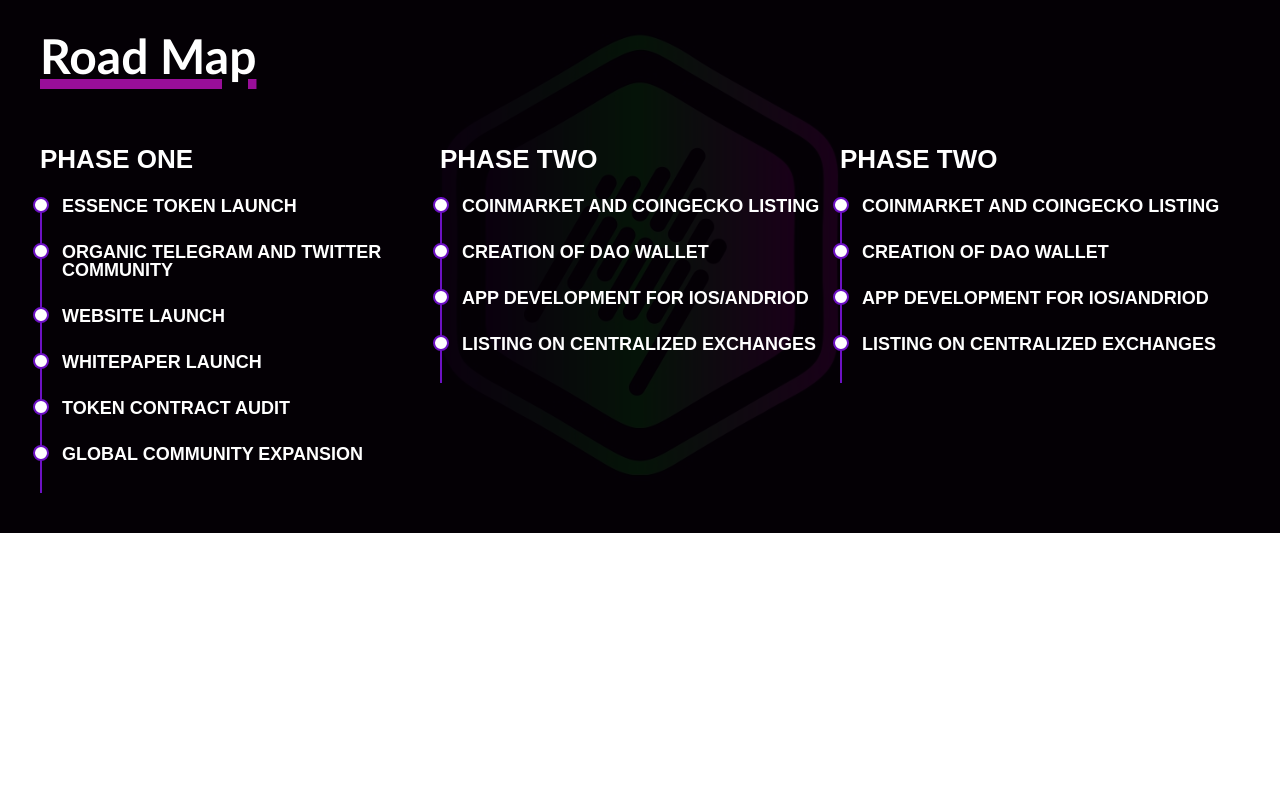
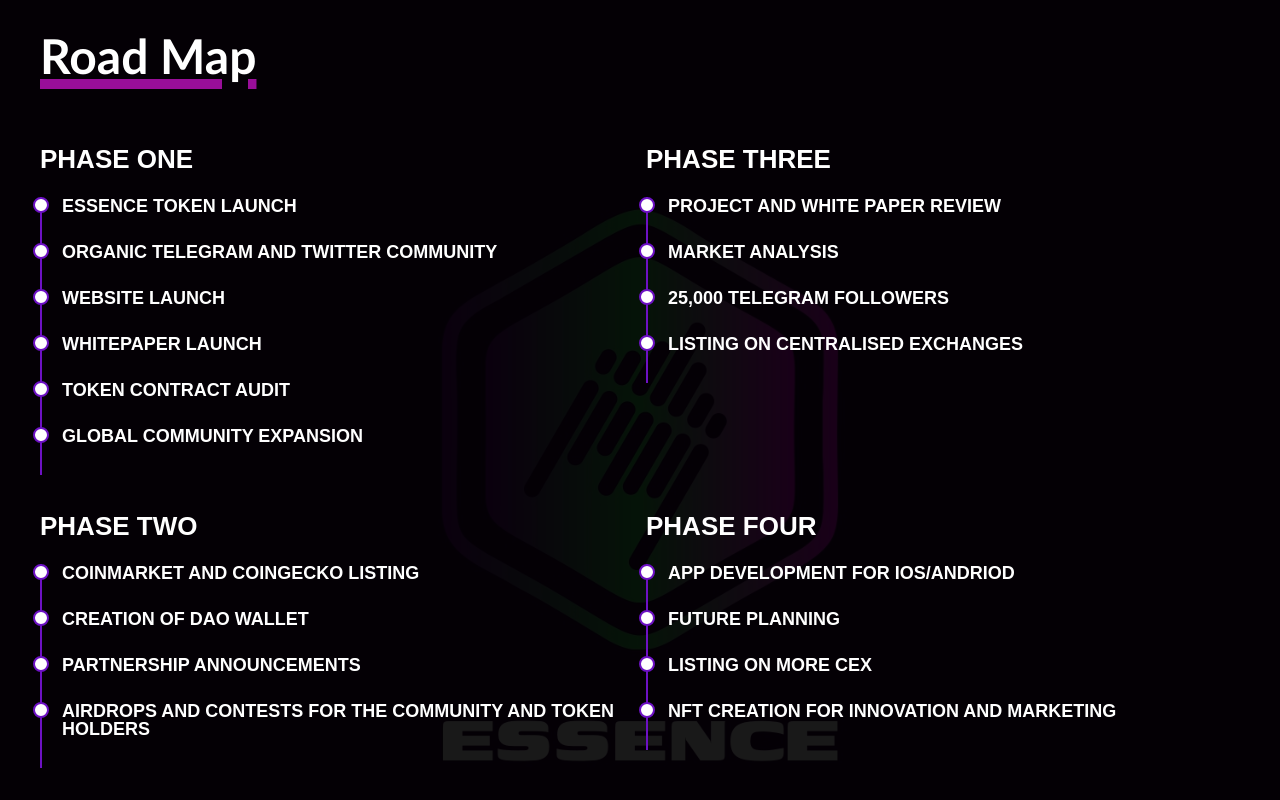
Before and after one commit to codegiyu/viktor-essence, a React (Create React App) app: page / in a window 1280 px wide. Shown: the part 2600-3400 px from the top of the page. Before the commit the page ends 3133 px from the top, so only its background shows below. Built offline with nearby package versions, Linux system fonts and the light colour scheme.

Commit message:
roadmap completed

```diff
--- a/src/App.css
+++ b/src/App.css
@@ -186,6 +186,12 @@ h1 {
   .nav ul ul  {
     position: relative;
   }
+
+  .resume .resume-item h4 {
+    line-height: 18px;
+    font-size: 10px;
+    font-weight: 600;
+  }
 }
 
 
--- a/src/components/Home.js
+++ b/src/components/Home.js
@@ -262,8 +262,11 @@ function Home() {
         <h1 className="text-center md:text-left text-white font-bold headDecor text-5xl mb-10">
           Road Map
         </h1>
-        <div id="resume" className="flex flex-col md:flex-row w-full resume">
-          <div className="w-1/2" data-aos="fade-up" data-aos-delay="100">
+        <div
+          id="resume"
+          className="grid grid-rows-4 md:grid-rows-2 grid-cols-1 md:grid-cols-2 grid-flow-col gap-3 w-full resume"
+        >
+          <div data-aos="fade-up" data-aos-delay="100">
             <h3 className="resume-title">PHASE ONE</h3>
             <div className="resume-item">
               <h4>Essence Token Launch</h4>
@@ -284,7 +287,7 @@ function Home() {
               <h4>Global Community Expansion</h4>
             </div>
           </div>
-          <div className="w-1/2" data-aos="fade-up" data-aos-delay="100">
+          <div data-aos="fade-up" data-aos-delay="100">
             <h3 className="resume-title">PHASE TWO</h3>
             <div className="resume-item">
               <h4>Coinmarket and CoinGecko listing</h4>
@@ -293,25 +296,40 @@ function Home() {
               <h4>Creation of DAO Wallet</h4>
             </div>
             <div className="resume-item">
-              <h4>App development for IOS/Andriod</h4>
+              <h4>Partnership Announcements</h4>
             </div>
             <div className="resume-item">
-              <h4>Listing on Centralized Exchanges</h4>
+              <h4>Airdrops and Contests for the community and Token Holders</h4>
             </div>
           </div>
-          <div className="w-1/2" data-aos="fade-up" data-aos-delay="100">
-            <h3 className="resume-title">PHASE TWO</h3>
+          <div data-aos="fade-up" data-aos-delay="100">
+            <h3 className="resume-title">PHASE THREE</h3>
             <div className="resume-item">
-              <h4>Coinmarket and CoinGecko listing</h4>
+              <h4>Project and White Paper Review</h4>
             </div>
             <div className="resume-item">
-              <h4>Creation of DAO Wallet</h4>
+              <h4>Market Analysis</h4>
             </div>
+            <div className="resume-item">
+              <h4>25,000 Telegram Followers</h4>
+            </div>
+            <div className="resume-item">
+              <h4>Listing on Centralised Exchanges</h4>
+            </div>
+          </div>
+          <div data-aos="fade-up" data-aos-delay="100">
+            <h3 className="resume-title">PHASE FOUR</h3>
             <div className="resume-item">
               <h4>App development for IOS/Andriod</h4>
             </div>
             <div className="resume-item">
-              <h4>Listing on Centralized Exchanges</h4>
+              <h4>Future Planning</h4>
+            </div>
+            <div className="resume-item">
+              <h4>Listing on more CEX</h4>
+            </div>
+            <div className="resume-item">
+              <h4>NFT Creation for innovation and marketing</h4>
             </div>
           </div>
         </div>
```
